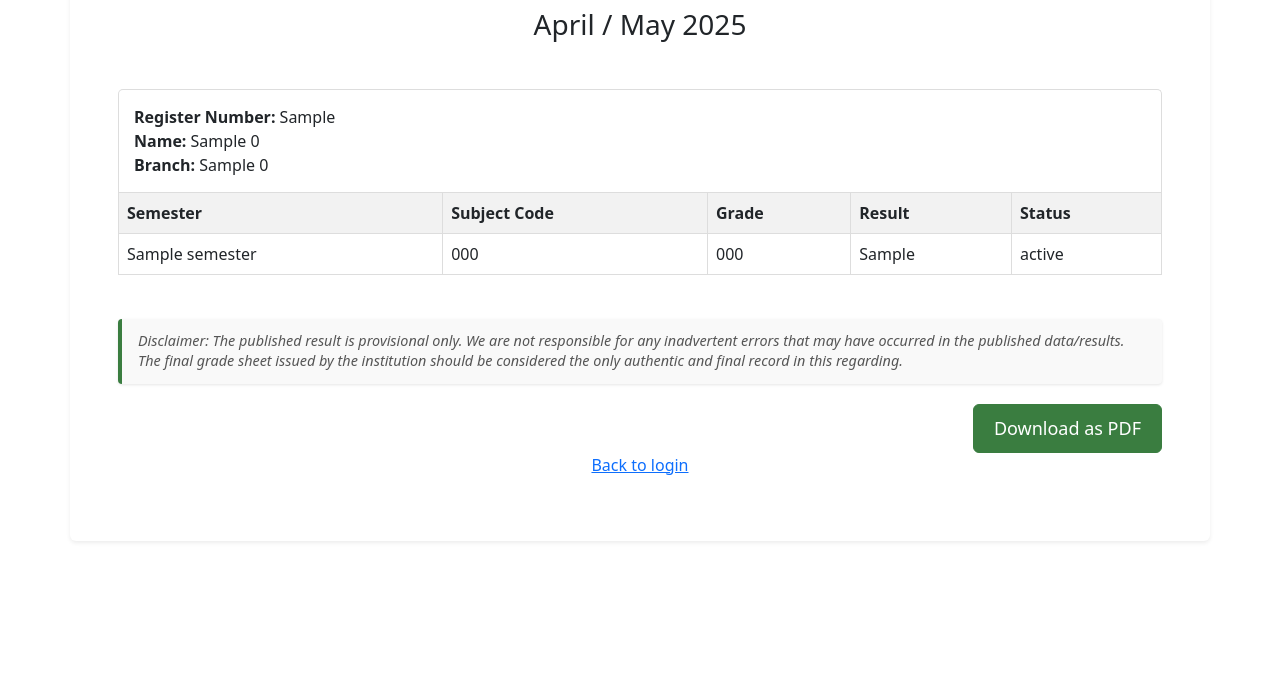
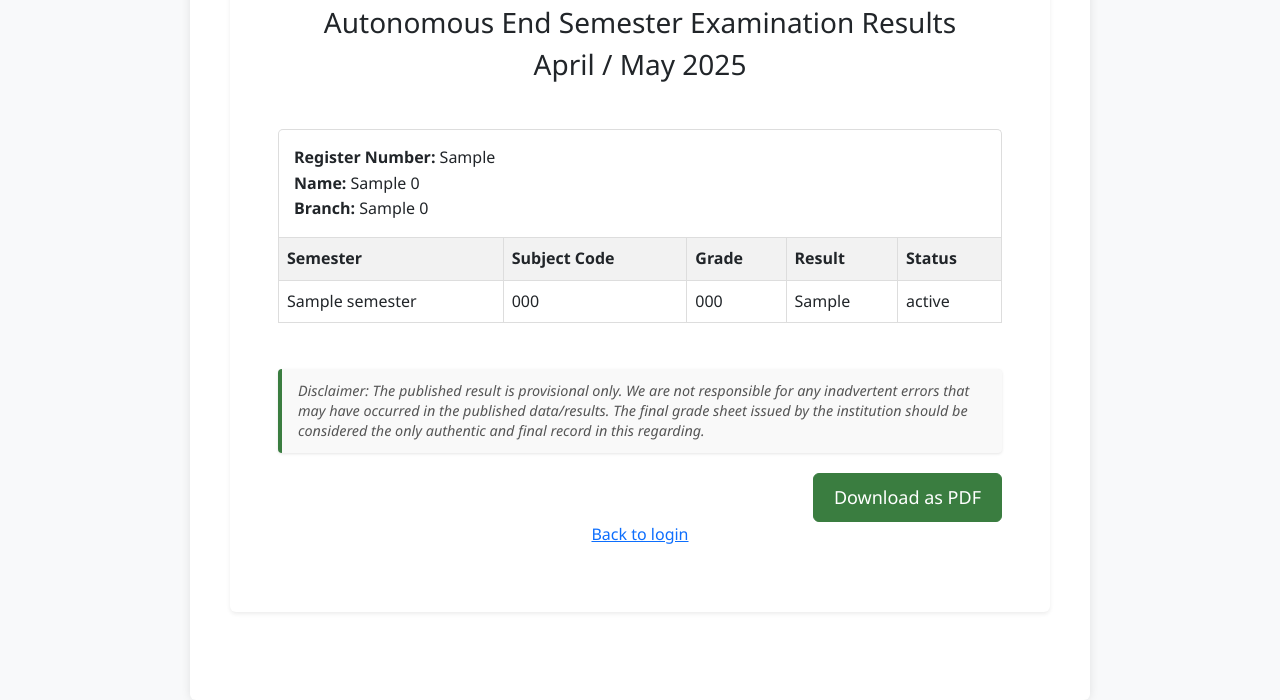
Before and after one commit to INPATHTAMILAN-M/result_management, a Django app: template templates/results.html in a window 1280 px wide. Shown: the part 454-1154 px from the top of the page. Before the commit the page ends 996 px from the top, so only its background shows below. Run offline with Django 5.2, Linux system fonts and the light colour scheme; the template is opened without the code that fills it: most values are stand-ins (such as "Sample title", 1, 10 or a date in 2020); some libraries are stand-ins or nearby versions.

Commit message:
body added in results.html and style alsoi added

```diff
--- a/templates/results.html
+++ b/templates/results.html
@@ -12,6 +12,27 @@
 </head>
 
 <style>
+    body {
+    background-color: #f8f9fa; /* Light gray background for nice contrast */
+    font-family: 'Segoe UI', Tahoma, Geneva, Verdana, sans-serif;
+    font-size: 16px;
+    color: #212529;
+    margin: 0;
+    padding: 0;
+    line-height: 1.6;
+    -webkit-font-smoothing: antialiased;
+    -moz-osx-font-smoothing: grayscale;
+}
+
+/* For better PDF spacing and layout */
+#pdf-content {
+    max-width: 900px;
+    margin: auto;
+    padding: 40px;
+    background-color: #ffffff;
+    box-shadow: 0 0 10px rgba(0,0,0,0.1);
+    border-radius: 6px;
+}
 
     .result-table {
         width: 100%;
@@ -73,7 +94,7 @@
 
 <body>
 
-</body>
+
 <div id="pdf-content">
       <div class="py-3 py-md-5">
         <div class="container">
@@ -146,7 +167,7 @@
         </div>
     </div>
 </div>
-
+</body>
 <!-- Add jsPDF and html2pdf library -->
 <!-- Add jsPDF and html2pdf library -->
 <!-- Add jsPDF and html2pdf library -->
```
